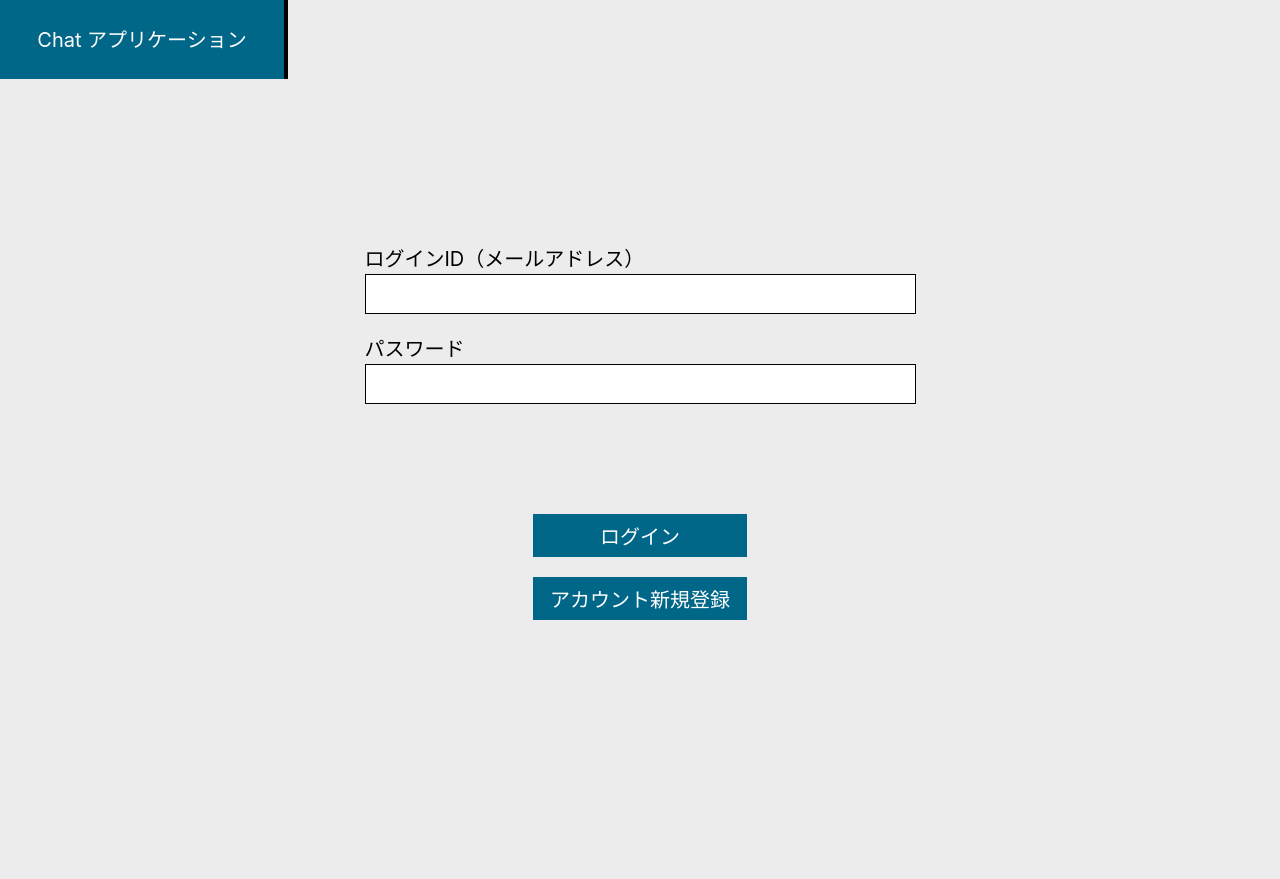
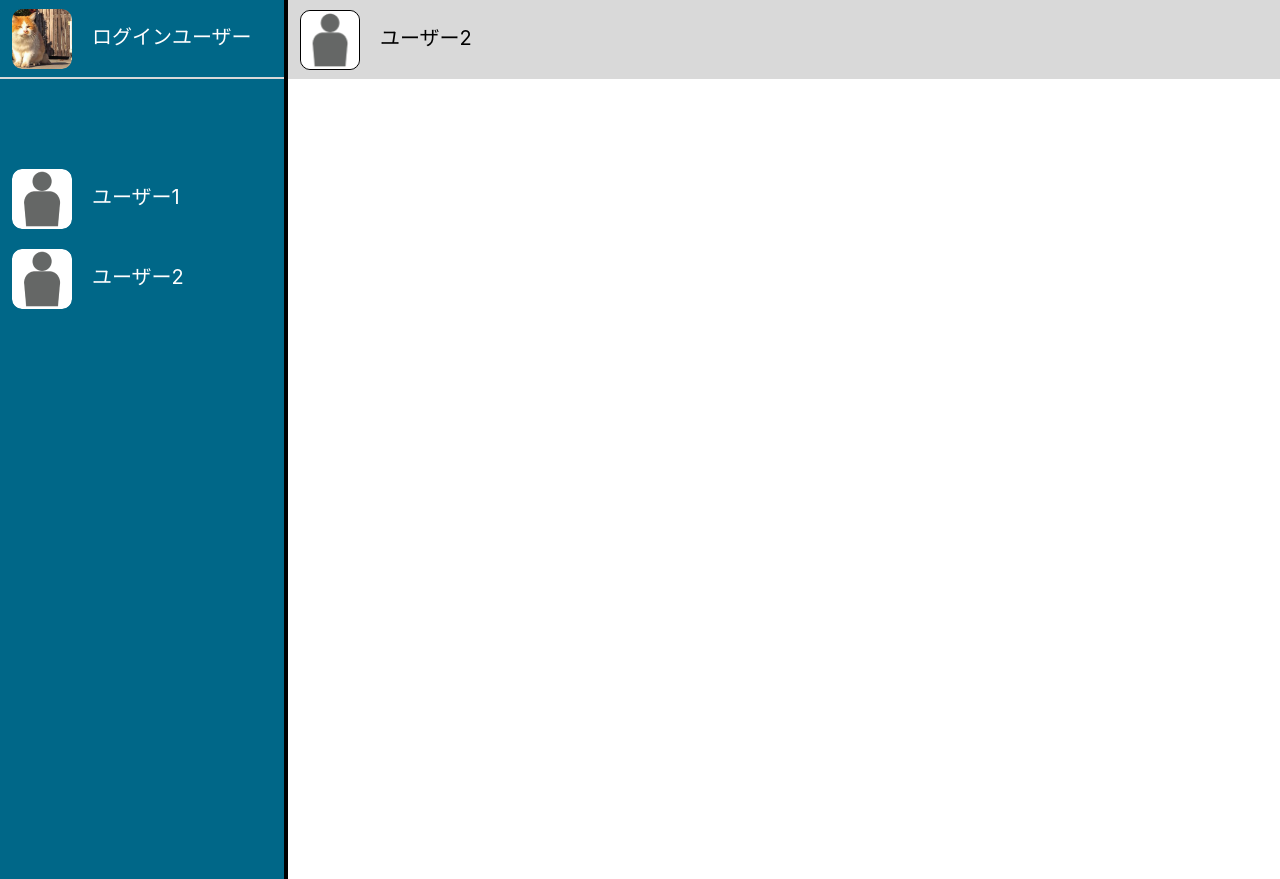
Before and after one commit to FujitaRena/mock, a plain HTML site: page index.html in a window 1280 px wide. Before the commit the page ends 800 px from the top, so only its background shows below. Drawn offline with Linux system fonts and the light colour scheme; a web font is replaced by a local one.

Commit message:
initial commit

```diff
--- /dev/null
+++ b/css/index.css
@@ -0,0 +1,2 @@
+@import url(sanitize.css);
+@import url('https://fonts.googleapis.com/css2?family=Fuggles&display=swap');
--- a/index.html
+++ b/index.html
@@ -1,29 +1,99 @@
 <!DOCTYPE html>
 <html lang="ja">
-<head>
-    <meta charset="UTF-8">
-    <title>ログイン画面</title>
-    <link rel="stylesheet" href="css/style.css">
+    <head>
+        <meta charset="UTF-8">
+        <title>メイン画面</title>
+        <link rel="stylesheet" href="css/index.css">
+        <style>
+            body {
+                font-size: 20px;
+                font-family: 'Inter', sans-serif;
+            }
 
-</head>
+            .labelgroup {
+                display: flex;
+            }
 
-<body>
-    <div class="container">
-        <header>
-            <P>Chat アプリケーション</P>
-        </header>
-        <section>
-            <div class="content">
-                <div class="information">
-                    <P><label for="mymail">ログインID（メールアドレス）</label><input id="mymail" type="email" name="mymail" maxlength="254" required></P>
-                    <p><label for="mypassword">パスワード</label><input id="mypassword" type="password" name="mypasswprd" maxlength="20" required></p>
+            .label {
+                background-color: #006788;
+                width: 288px;
+                color: #FFFEFE;
+                border-right: 4px solid #000000;
+                display: flex;
+                flex-direction: column;
+            }
+
+            .header1 {
+                width: 284px;
+                height: 79px;
+                border-bottom: 2px solid #D9D9D9;
+                display: flex;
+                align-items: center;
+            }
+
+            .header2 {
+                height: 100vh;
+                overflow-y: scroll;
+            }
+
+            .users {
+                padding-top: 70px;
+            }
+
+            .label2 {
+                background-color: #D9D9D9;
+                width: calc(100% - 288px);
+                height: 79px;
+                display: flex;
+                align-items: center;
+            }
+
+            .label2 p {
+                display: column;
+            }
+
+            span {
+                padding-left: 20px;
+            }
+
+            img {
+                margin-left: 12px;
+                width: 60px;
+                height: 60px;
+                border-radius: 10px;
+            }
+
+            .label2 img {
+                border: 1px solid #000000;
+            }
+
+        </style>
+
+        </head>
+    <body>
+        <div class="labelgroup">
+            <div class="label">
+                <div class="header1">
+                    <p><img src="img/a508cab663bfa739b965ca0ec8ac4ea6_t 1.png" alt="ログインユーザーアイコン"><span>ログインユーザー</span></p>
                 </div>
-                <div class="button">
-                    <p><button type="login">ログイン</button></p>
-                    <p><button type="submit">アカウント新規登録</button></p>
+                <div class="header2">
+                    <div class="users">
+                        <P><img src="img/business60 2.png" alt="ログインユーザー1アイコン"><span>ユーザー1</span></P>
+                        <P><img src="img/business60 2.png" alt="ログインユーザー2アイコン"><span>ユーザー2</span></P>
+                    </div>
                 </div>
             </div>
-        </section>
-    </div>
-</body>
+            <div class="label2">
+                <div class="header3">
+                    <p><img src="img/business60 2.png" alt="ログインユーザー2アイコン"><span>ユーザー2</span></p>
+                </div>
+
+                <div class="chat">
+                    <p></p>
+                </div>
+            </div>
+
+        </div>
+
+    </body>
 </html>
```
Also changed, not shown: img/a508cab663bfa739b965ca0ec8ac4ea6_t 1.png (added), img/business60 2.png (added).
